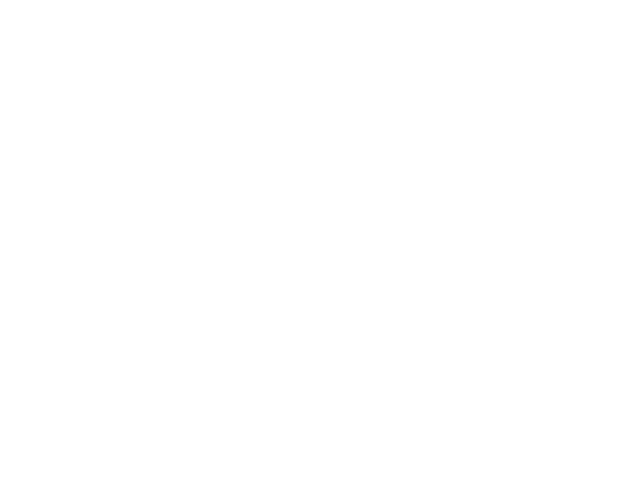
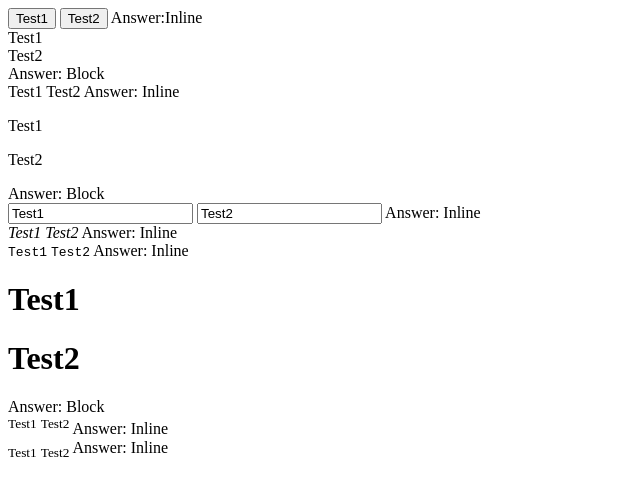
Before and after one commit to acciojob/block-or-inline-Vishwajeet-Gupta-001, a website: page main.html in a window 1280 px wide. Shown: the whole page, without its empty margins (0-640 px from the left). Drawn offline with Linux system fonts and the light colour scheme.

Commit message:
created a submission

```diff
--- a/main.html
+++ b/main.html
@@ -3,12 +3,76 @@
 <html>
 
 <head>
+	<meta charset="UTF-8">
+    <meta name="viewport" content="width=device-width, initial-scale=1.0">
+    <title>HTML Element Type Identification</title>
 	<link rel="stylesheet" href="styles.css">
 </head>
 
 <body>
 	<!-- the entire body must be written by student -->
-    <script type="text/javascript" src="./script.js">
+
+	<div>
+		<button data-ns-test="block-inline-button">Test1</button>
+		<button data-ns-test="block-inline-button">Test2</button>
+		Answer:Inline
+	</div>
+
+	<div>
+        <div data-ns-test="block-inline-div">Test1</div>
+        <div data-ns-test="block-inline-div">Test2</div>
+        Answer: Block
+    </div>
+
+    <div>
+        <span data-ns-test="block-inline-span">Test1</span>
+        <span data-ns-test="block-inline-span">Test2</span>
+        Answer: Inline
+    </div>
+
+    <div>
+        <p data-ns-test="block-inline-p">Test1</p>
+        <p data-ns-test="block-inline-p">Test2</p>
+        Answer: Block
+    </div>
+
+    <div>
+        <input data-ns-test="block-inline-input" value="Test1">
+        <input data-ns-test="block-inline-input" value="Test2">
+        Answer: Inline
+    </div>
+
+    <div>
+        <cite data-ns-test="block-inline-cite">Test1</cite>
+        <cite data-ns-test="block-inline-cite">Test2</cite>
+        Answer: Inline
+    </div>
+
+    <div>
+        <code data-ns-test="block-inline-code">Test1</code>
+        <code data-ns-test="block-inline-code">Test2</code>
+        Answer: Inline
+    </div>
+
+    <div>
+        <h1 data-ns-test="block-inline-h1">Test1</h1>
+        <h1 data-ns-test="block-inline-h1">Test2</h1>
+        Answer: Block
+    </div>
+
+    <div>
+        <sup data-ns-test="block-inline-sup">Test1</sup>
+        <sup data-ns-test="block-inline-sup">Test2</sup>
+        Answer: Inline
+    </div>
+
+    <div>
+        <sub data-ns-test="block-inline-sub">Test1</sub>
+        <sub data-ns-test="block-inline-sub">Test2</sub>
+        Answer: Inline
+    </div>
+
+	<script type="text/javascript" src="./script.js">
 </script>
 
 </body>
```
